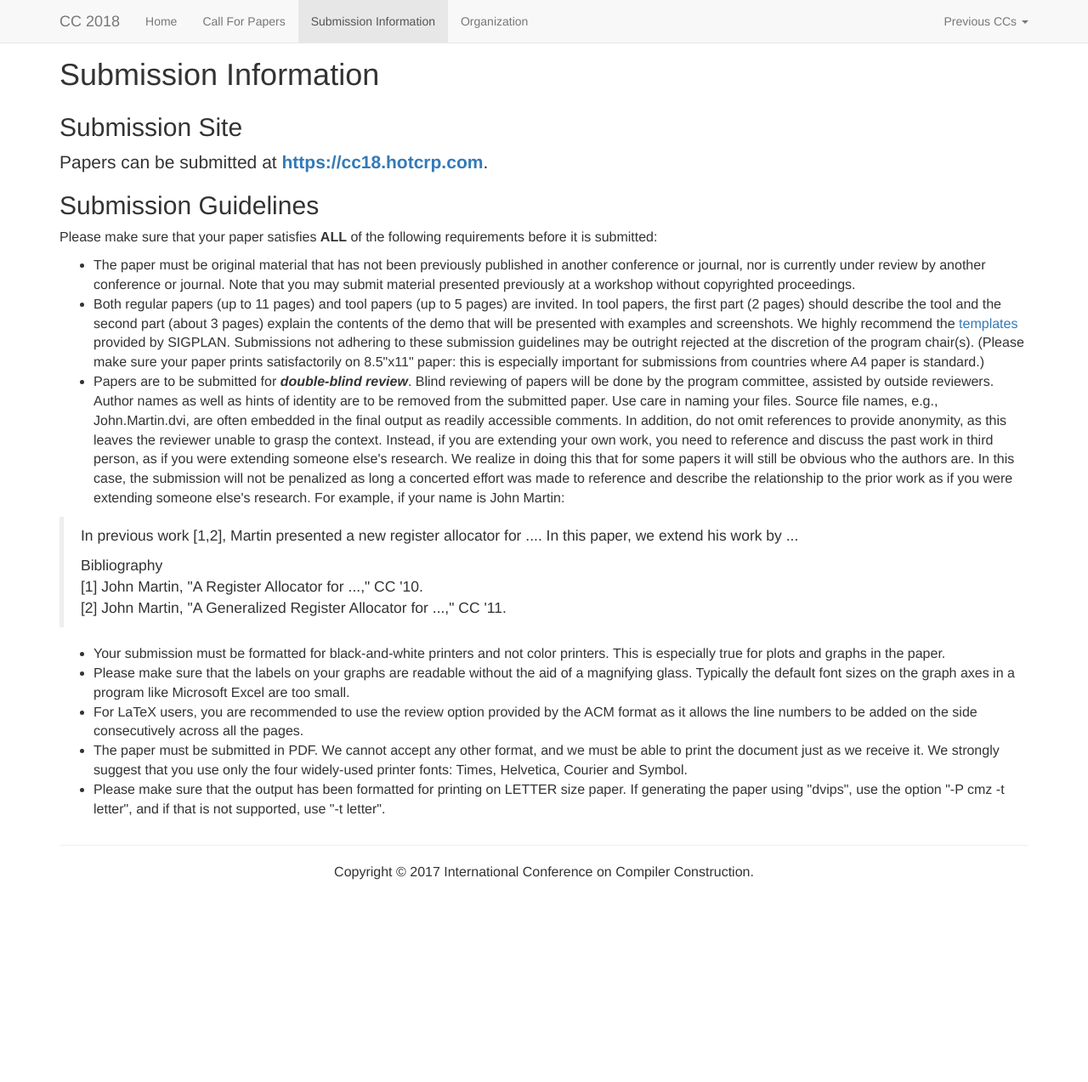
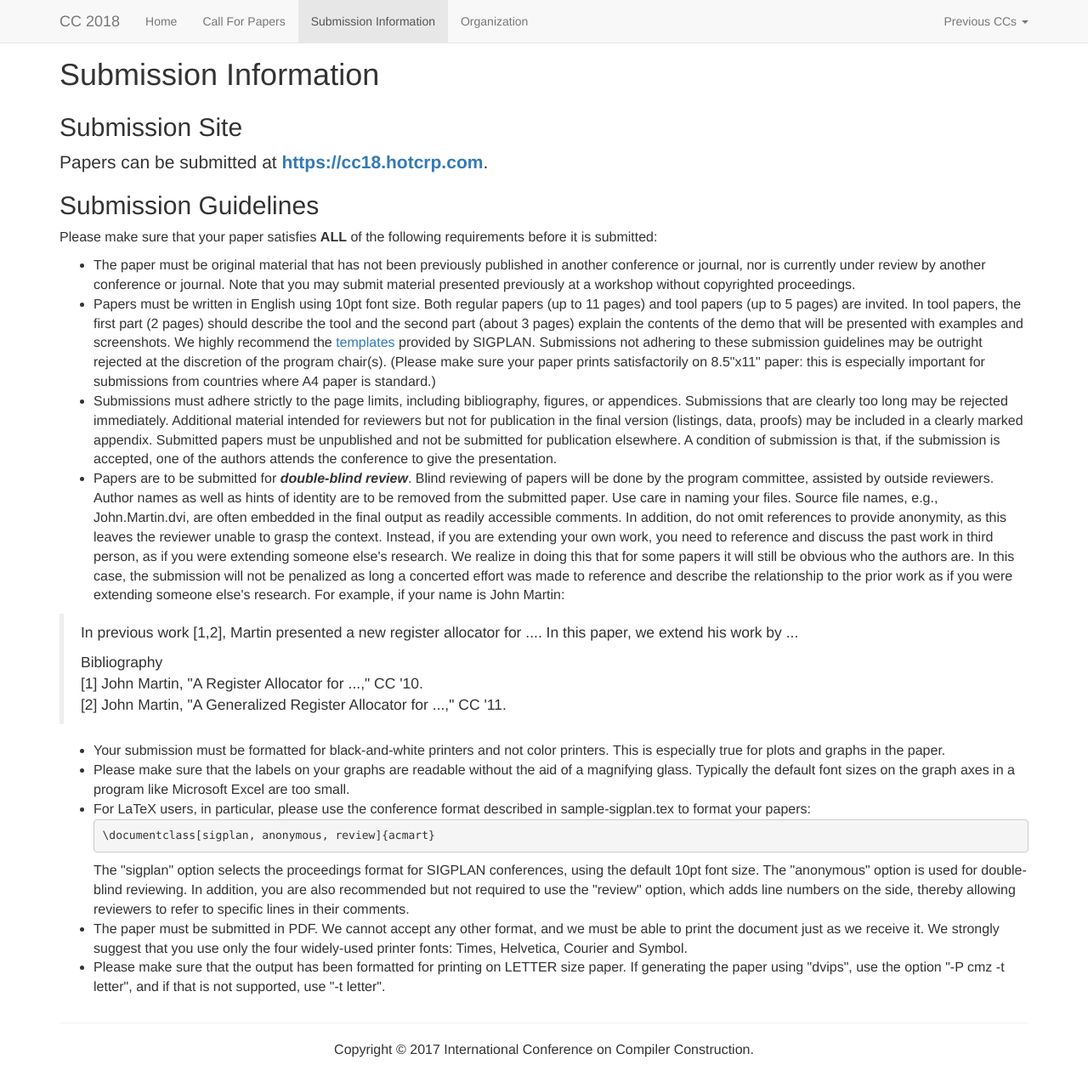
Before and after one commit to cc-conference/18, a Jekyll site: the page built from submission.html, in a window 1280 px wide and 1273 px high. Shown: the whole window at 85% size. Built offline with Jekyll 4.4.1, drawn with Linux system fonts in a browser that asks for light colours; nearby versions of some CDN libraries.

Commit message:
Merged submission information from call page and submission page. Added news anouncing submission website open.

```diff
--- a/index.html
+++ b/index.html
@@ -59,6 +59,7 @@ title:  27th International Conference on Compiler Construction 2018
 
           <table class="table">
             <tbody>
+              <tr><td><b>7 September 2017:</b> The <a href="https://cc18.hotcrp.com">submission website</a> is now live and <a href="{{ '/submission/' | relative_url }}">submission information</a> have been added</td></tr>
               <tr><td><b>12 August 2017:</b> Published submission deadline and important dates</td></tr>
               <tr><td><b>31 July 2017:</b> Hotel room reservation is now <a href="https://reservations.travelclick.com/75040?GroupId=1999609">open</a></td></tr>
               <tr><td><b>21 July 2017:</b> Initial <a href="{{ '/call/' | relative_url }}">call for papers</a></td></tr>
--- a/submission.html
+++ b/submission.html
@@ -21,9 +21,16 @@ Please make sure that your paper satisfies <strong>ALL</strong> of the following
 
 <ul>
 <li>The paper must be original material that has not been previously published in another conference or journal, nor is currently under review by another conference or journal. Note that you may submit material presented previously at a workshop without copyrighted proceedings.</li>
-<li> Both regular papers (up to 11 pages) and tool papers (up to 5 pages) are invited. In tool papers, the first part (2 pages) should describe the tool and the second part (about 3 pages) explain the contents of the demo that will be presented with examples and screenshots. We highly recommend  the <a href=http://www.acm.org/publications/proceedings-template>templates</a> provided by SIGPLAN.
-      Submissions not adhering to these submission guidelines may be outright rejected at the discretion of the program chair(s). (Please make sure your paper prints satisfactorily on 8.5"x11" paper: this is especially important for submissions from countries where A4 paper is standard.)</li>
-<li>Papers are to be submitted for <strong><em>double-blind review</em></strong>. Blind reviewing of papers will be done by the program committee, assisted by outside
+<li>
+  Papers must be written in English using 10pt font size.
+  Both regular papers (up to 11 pages) and tool papers (up to 5 pages) are invited. In tool papers, the first part (2 pages) should describe the tool and the second part (about 3 pages) explain the contents of the demo that will be presented with examples and screenshots. We highly recommend  the <a href=http://www.acm.org/publications/proceedings-template>templates</a> provided by SIGPLAN.
+      Submissions not adhering to these submission guidelines may be outright rejected at the discretion of the program chair(s). (Please make sure your paper prints satisfactorily on 8.5"x11" paper: this is especially important for submissions from countries where A4 paper is standard.)
+</li>
+<li>
+	  Submissions must adhere strictly to the page limits, including bibliography, figures, or appendices. Submissions that are clearly too long may be rejected immediately. Additional material intended for reviewers but not for publication in the final version (listings, data, proofs) may be included in a clearly marked appendix. Submitted papers must be unpublished and not be submitted for publication elsewhere. A condition of submission is that, if the submission is accepted, one of the authors attends the conference to give the presentation.
+</li>
+<li>
+  Papers are to be submitted for <strong><em>double-blind review</em></strong>. Blind reviewing of papers will be done by the program committee, assisted by outside
 reviewers. Author names as well as hints of identity are to be removed from the submitted paper. Use care in naming your files. Source file names, e.g., John.Martin.dvi, are often embedded in the final output as readily accessible comments. In addition, do not omit references to provide anonymity, as this leaves the reviewer unable to grasp the context. Instead, if you are extending your own work, you need to reference and discuss the past work in third person, as if you were extending someone else's research. We realize in doing this that for some papers it will still be obvious who the authors are. In this case, the submission will not be penalized as long a concerted effort was made to reference and describe the relationship to the prior work as if you were extending someone else's research. For example, if your name is John Martin:</li>
 </ul>
 <blockquote>
@@ -36,11 +43,13 @@ reviewers. Author names as well as hints of identity are to be removed from the
 <ul>
 <li>Your submission must be formatted for black-and-white printers and not color printers. This is especially true for plots and graphs in the paper.</li>
 <li>Please make sure that the labels on your graphs are readable without the aid of a magnifying glass. Typically the default font sizes on the graph axes in a program like Microsoft Excel are too small.</li>
-<li>For LaTeX users, you are recommended to use the
-review option  provided by the ACM format
-as it allows the line numbers to be
-added on the side consecutively across all the pages.
- </li>
+<li>
+	  For LaTeX users, in particular, please use the conference format described in sample-sigplan.tex to format your papers:
+	  <pre>\documentclass[sigplan, anonymous, review]{acmart}</pre>
+	  The "sigplan" option selects the proceedings format for SIGPLAN conferences, using the default 10pt font size.
+	  The "anonymous" option is used for double-blind reviewing.
+	  In addition, you are also recommended but not required to use the "review" option, which adds line numbers on the side, thereby allowing reviewers to refer to specific lines in their comments.
+</li>
 <li>The paper must be submitted in PDF. We cannot accept any other format, and we must be able to print the document just as we receive it. We strongly suggest that you use only the four widely-used printer fonts: Times, Helvetica, Courier and Symbol.</li>
 <li>Please make sure that the output has been formatted for printing on LETTER size paper. If generating the paper using "dvips", use the option "-P cmz -t letter", and if that is not supported, use
 "-t letter".</li>
```
Also changed, not shown: call.html (+1 -18 lines).
